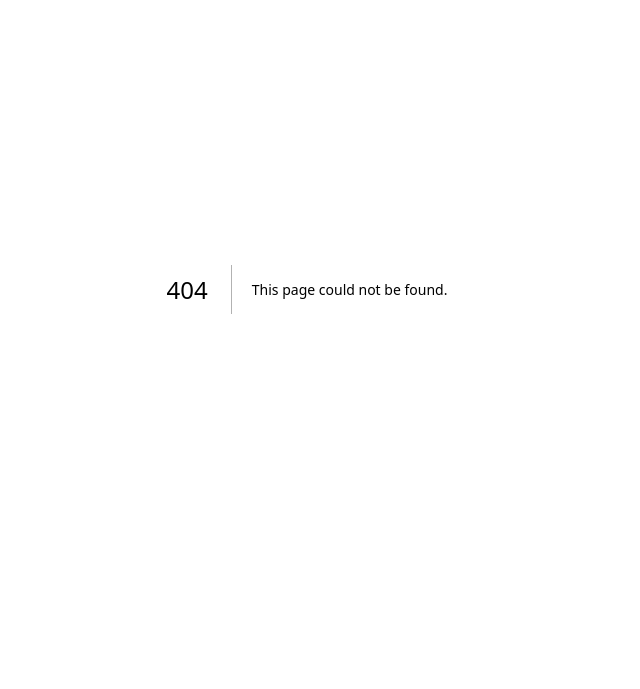
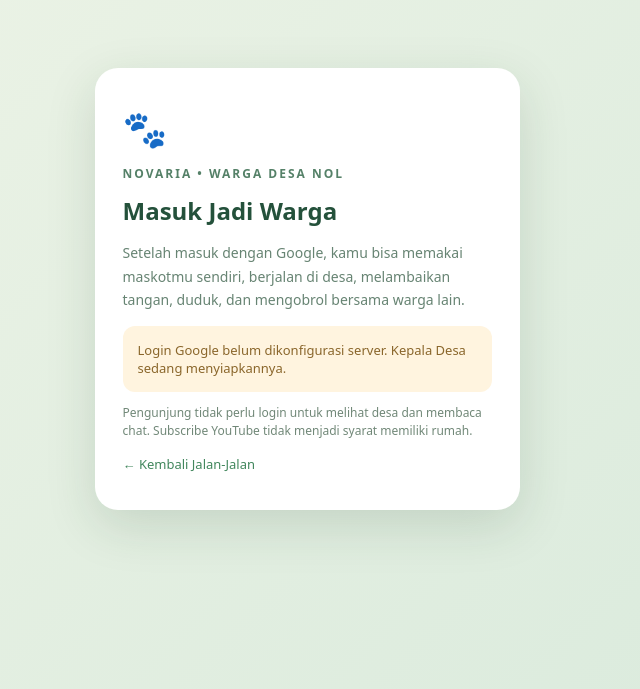
Before and after one commit to masterai5345-png/novaria-virtual-nation, a Next.js app: page /masuk in a window 1280 px wide. Before the commit this address had no page. Shown: the part 111-800 px from the top of the page, without its empty margins (333-973 px from the left). Built offline with nearby package versions, Linux system fonts and the light colour scheme; no server answers.

Commit message:
Add friendly Indonesian resident Google sign-in separate from private mayor dashboard

```diff
--- /dev/null
+++ b/src/app/masuk/page.tsx
@@ -0,0 +1,23 @@
+"use client";
+import { useEffect, useState } from "react";
+import { useSession, signIn } from "next-auth/react";
+import Link from "next/link";
+export default function MasukWarga(){
+ const {data,status}=useSession();
+ const [ready,setReady]=useState<{googleOAuthReady:boolean}|null>(null);
+ const [busy,setBusy]=useState(false);
+ useEffect(()=>{void fetch("/api/auth/readiness",{cache:"no-store"}).then(r=>r.json()).then(setReady).catch(()=>setReady({googleOAuthReady:false}))},[]);
+ return <main style={{minHeight:"100dvh",display:"grid",placeItems:"center",background:"linear-gradient(135deg,#eef4e7,#d9eadc)",padding:20,fontFamily:"system-ui"}}>
+  <section style={{width:"100%",maxWidth:425,borderRadius:23,background:"#fff",padding:"36px 28px",boxShadow:"0 16px 50px #1b402225"}}>
+   <div style={{fontSize:36}}>🐾</div><p style={{fontSize:12,letterSpacing:2,fontWeight:800,color:"#558168"}}>NOVARIA • WARGA DESA NOL</p>
+   <h1 style={{margin:"8px 0",color:"#24513b"}}>Masuk Jadi Warga</h1>
+   <p style={{color:"#678473",lineHeight:1.7,fontSize:14}}>Setelah masuk dengan Google, kamu bisa memakai maskotmu sendiri, berjalan di desa, melambaikan tangan, duduk, dan mengobrol bersama warga lain.</p>
+   {status==="authenticated"?<Link href="/" style={{display:"block",textAlign:"center",padding:14,background:"#287b55",color:"#fff",textDecoration:"none",borderRadius:13,fontWeight:800}}>Masuk ke Desa Sebagai {data?.user?.name||"Warga"}</Link>:
+     ready?.googleOAuthReady?<button disabled={busy} onClick={async()=>{setBusy(true);await signIn("google",{redirectTo:"/"});setBusy(false)}}
+       style={{width:"100%",background:"#287b55",color:"#fff",fontWeight:800,border:0,borderRadius:13,padding:14,cursor:"pointer"}}>{busy?"Menghubungkan...":"Masuk dengan Google"}</button>:
+       <div style={{background:"#fff4df",padding:15,borderRadius:12,fontSize:13,color:"#8a662b"}}>{ready?"Login Google belum dikonfigurasi server. Kepala Desa sedang menyiapkannya.":"Memeriksa layanan login..."}</div>}
+   <p style={{fontSize:12,color:"#718878",lineHeight:1.5}}>Pengunjung tidak perlu login untuk melihat desa dan membaca chat. Subscribe YouTube tidak menjadi syarat memiliki rumah.</p>
+   <Link href="/" style={{color:"#42875d",fontSize:13,textDecoration:"none"}}>← Kembali Jalan-Jalan</Link>
+  </section>
+ </main>;
+}
```
